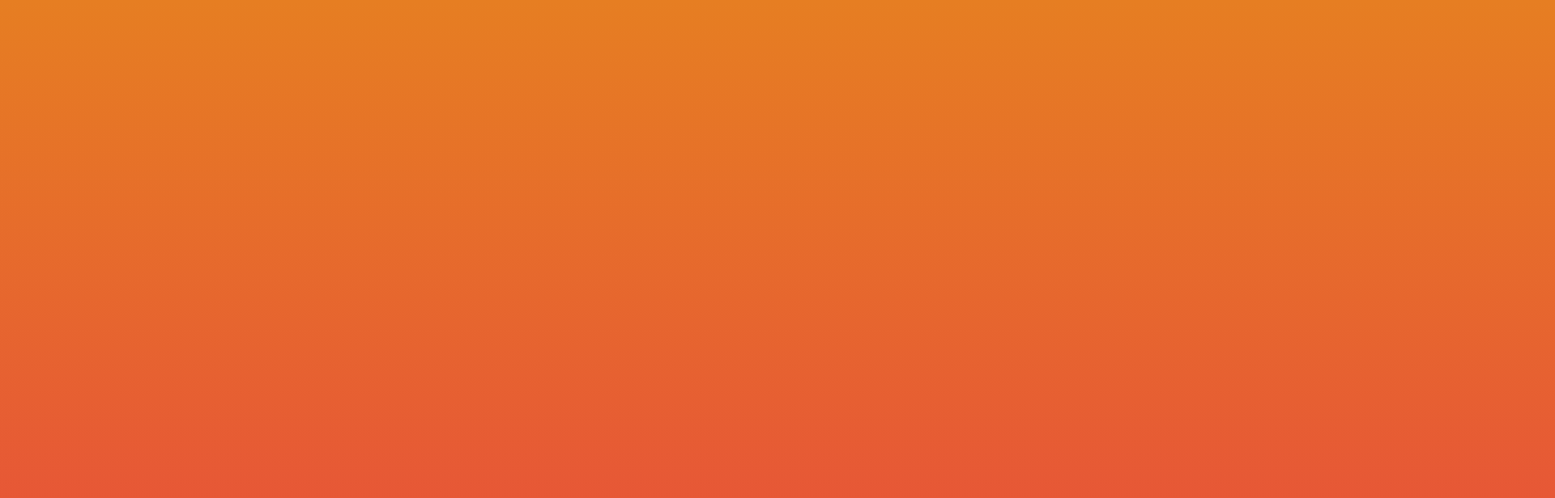
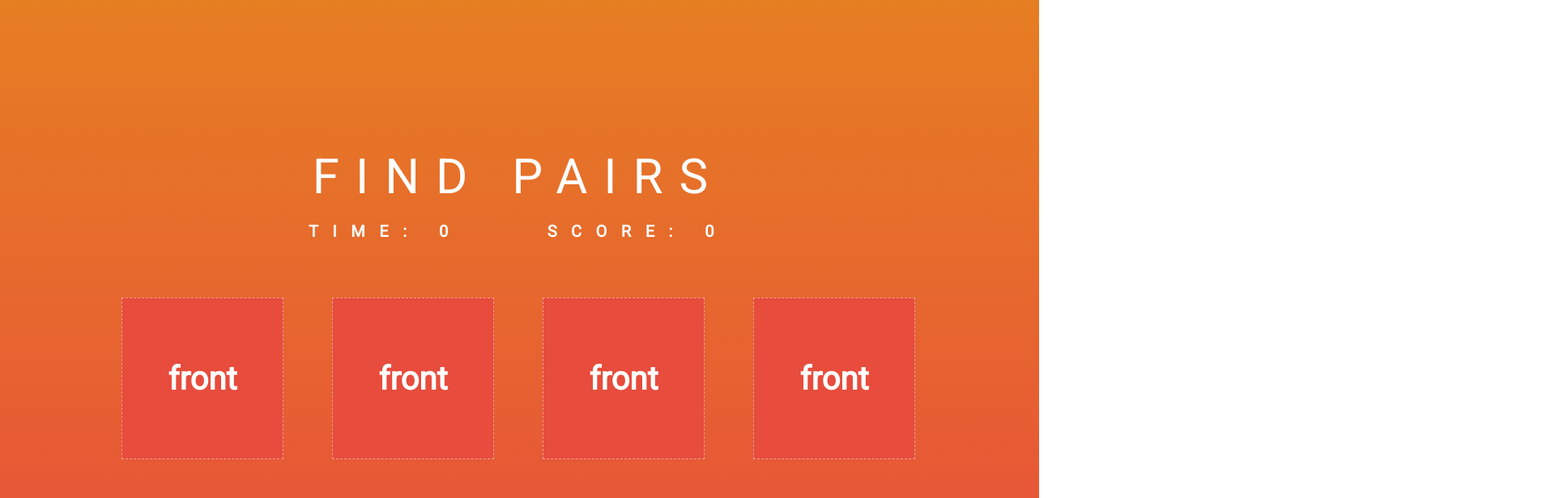
Before and after one commit to alexkazar11/Memorize, a plain HTML site: page index.html in a window 1280 px wide. Both pictures are taken after a click on the button "PLAY!". Shown: the top 616 px of the page at 81% size, 1920 px wide, since content can reach past the window. Drawn offline with Linux system fonts and the light colour scheme.

Commit message:
Add game section and trial flip-cards

```diff
--- a/index.html
+++ b/index.html
@@ -24,6 +24,42 @@
 		<button id="btn-play" class="btn btn--white btn--moveIn">Play!</button>
 	</header>
 
+	<main id="game" class="game hide">
+		<h1 class="heading-game">
+			<span id="heading-game--guide" class="heading-game--guide">Find Pairs</span>
+			<span id="heading-game--time" class="heading-game--time">Time: 0</span>
+			<span id="heading-game--score" class="heading-game--score">Score: 0</span>
+		</h1>
+		<div class="cards-container">
+			<div class="row">
+				<div class="scene scene--card">
+					<div class="card">
+						<div class="card__face card__face--front">front</div>
+						<div class="card__face card__face--back">back</div>
+					</div>
+				</div>
+				<div class="scene scene--card">
+					<div class="card">
+						<div class="card__face card__face--front">front</div>
+						<div class="card__face card__face--back">back</div>
+					</div>
+				</div>
+				<div class="scene scene--card">
+					<div class="card">
+						<div class="card__face card__face--front">front</div>
+						<div class="card__face card__face--back">back</div>
+					</div>
+				</div>
+				<div class="scene scene--card">
+					<div class="card">
+						<div class="card__face card__face--front">front</div>
+						<div class="card__face card__face--back">back</div>
+					</div>
+				</div>
+			</div>
+		</div>
+
+	</main>
 
 
 	<script src="script.js"></script>
--- a/script.js
+++ b/script.js
@@ -2,6 +2,7 @@ const btnPlay = document.getElementById('btn-play');
 const header = document.getElementById('header');
 const headingPlayMain = document.getElementById('heading-play--main');
 const headingPlaySub = document.getElementById('heading-play--sub');
+const game = document.getElementById('game');
 
 btnPlay.addEventListener('click', () => {
 	btnPlay.classList.remove('btn--moveIn');
@@ -9,4 +10,19 @@ btnPlay.addEventListener('click', () => {
 	headingPlayMain.classList.add('heading-play--main--moveOut');
 	headingPlaySub.classList.add('heading-play--sub--moveOut');
 	header.classList.add('header--moveOutBorder');
+	setTimeout(showGame, 1000);
 });
+
+function showGame() {
+	header.classList.add('hide');
+	game.classList.remove('hide');
+	game.classList.add('show');
+}
+
+var cards = document.querySelectorAll('.card');
+
+cards.forEach(function (item, idx) {
+	item.addEventListener('click', function () {
+		item.classList.toggle('is-flipped');
+	});
+});
--- a/style.css
+++ b/style.css
@@ -249,3 +249,133 @@ body {
 	animation: moveOutBottom 1s ease-in-out;
 	animation-fill-mode: forwards;
 }
+
+.game {
+	display: flex;
+	flex-direction: column;
+	padding: 10rem;
+	border: double transparent;
+	/* fix for the "shakiness" during animation */
+	backface-visibility: hidden;
+	align-items: center;
+	justify-content: center;
+	text-align: center;
+}
+
+.hide {
+	display: none;
+}
+
+.show {
+	display: flex;
+}
+
+.cards-container {
+	display: flex;
+	flex-direction: row;
+	padding: 1rem;
+	flex-wrap: wrap;
+	align-items: center;
+	justify-content: center;
+	text-align: center;
+}
+
+.row {
+	display: flex;
+	flex-direction: row;
+	margin: 1rem;
+}
+
+.scene {
+	width: 20rem;
+	height: 20rem;
+	margin: 3rem;
+	perspective: 100rem;
+}
+
+.card {
+	width: 100%;
+	height: 100%;
+	transition: transform 1s;
+	transform-style: preserve-3d;
+	cursor: pointer;
+	position: relative;
+	animation: moveInBottom 1s ease-in-out;
+}
+
+.card.is-flipped {
+	transform: rotateY(180deg);
+}
+
+.card__face {
+	position: absolute;
+	width: 100%;
+	height: 100%;
+	line-height: 20rem;
+	color: white;
+	text-align: center;
+	font-weight: bold;
+	font-size: 4rem;
+	-webkit-backface-visibility: hidden;
+	backface-visibility: hidden;
+}
+
+.card__face--front {
+	background: #e74c3c;
+	border: dashed 0.1rem rgba(255, 255, 255, 0.450);
+}
+
+.card__face--back {
+	border: dashed 0.1rem rgba(255, 255, 255, 0.450);
+	background: #e67e22;
+	transform: rotateY(180deg);
+}
+
+.heading-game {
+	color: #fff;
+	text-transform: uppercase;
+	/* fix for the "shakiness" during animation */
+	backface-visibility: hidden;
+	margin-bottom: 2rem;
+}
+
+.heading-game--guide {
+	display: block;
+	font-size: 6rem;
+	font-weight: 400;
+	letter-spacing: 2rem;
+	animation: moveInLeft 1s ease-in-out;
+	transition: all 0.1s ease-in-out;
+	margin-bottom: 2rem;
+}
+
+.heading-game--time {
+	display: inline-block;
+	font-size: 2rem;
+	font-weight: 700;
+	letter-spacing: 1.75rem;
+	animation: moveInRight 1s ease-in-out;
+	transition: all 0.1s ease-in-out;
+	margin-right: 10rem;
+}
+
+.heading-game--score {
+	display: inline-block;
+	font-size: 2rem;
+	font-weight: 700;
+	letter-spacing: 1.75rem;
+	animation: moveInRight 1s ease-in-out;
+	transition: all 0.1s ease-in-out;
+}
+
+.heading-game--guide:hover {
+	transform: skewY(-2deg) scale(1.1);
+}
+
+.heading-game--time:hover {
+	transform: skewY(2deg) scale(1.1);
+}
+
+.heading-game--score:hover {
+	transform: skewY(-2deg) scale(1.1);
+}
```
